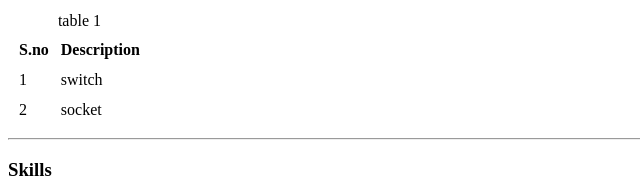
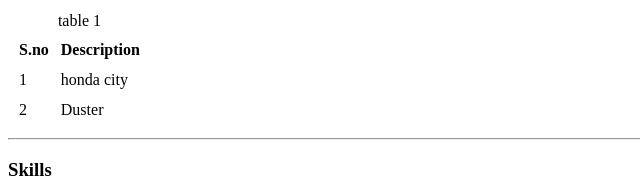
Before and after one commit to Ritwik23/cv, a plain HTML site: page index.html in a window 1280 px wide. Shown: the part 409-605 px from the top of the page, 0-640 px from the left. Drawn offline with Linux system fonts and the light colour scheme.

Commit message:
Update index.html

```diff
--- a/index.html
+++ b/index.html
@@ -36,11 +36,11 @@
             <tbody>
                 <tr>
                     <td>1</td>
-                    <td> switch</td>
+                    <td> honda city</td>
                 </tr>
                 <tr>
                     <td>2 </td>
-                    <td>  socket </td>
+                    <td>  Duster </td>
                 </tr>
             </tbody>
 
```
